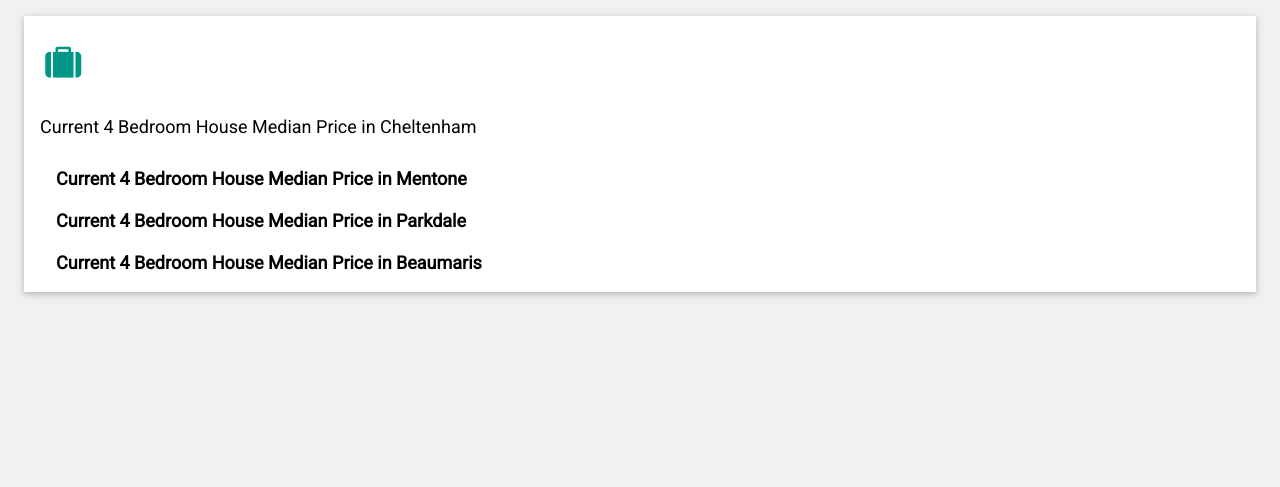
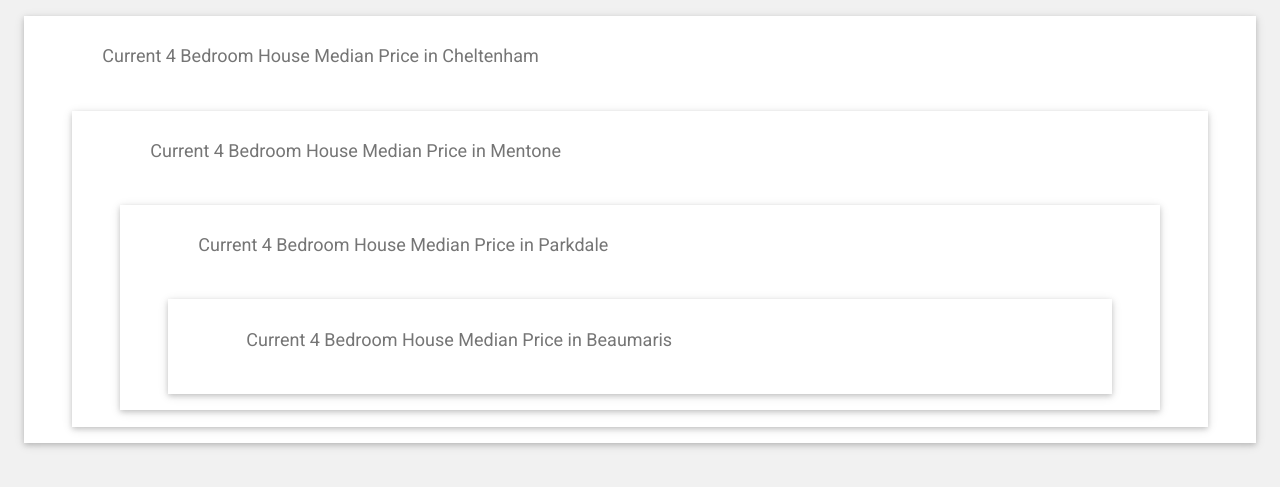
Before and after one commit to benjaminwillett/houseprices, a Flask app: page / in a window 1280 px wide. Shown: the top 487 px of the page. Run offline with Flask 2, Linux system fonts and the light colour scheme; parts of the project's set-up code (start-up, migrations or seed data) failed here and were passed over.

Commit message:
make it better

```diff
--- a/templates/main.html
+++ b/templates/main.html
@@ -20,28 +20,49 @@
        <div class="w3-container">
 
          <div class="w3-container w3-card-2 w3-white w3-margin-bottom">
-        <h2 class="w3-text-grey w3-padding-16"><i class="fa fa-suitcase fa-fw w3-margin-right w3-xxlarge w3-text-teal"></i><H5>Current 4 Bedroom House Median Price in Cheltenham</H5>
+        <h5 class="w3-text-grey w3-padding-16"><i class="fa fa-house fa-fw w3-margin-right w3-xxlarge w3-text-teal"></i>Current 4 Bedroom House Median Price in Cheltenham</H5>
 <div class="w3-container"><p><b>{% for each in REFINEDCHELT %}
     {{ each }}</b> Price has changed by {{ CHANGE }}</p>
 
 {% endfor %}
 
-<H5>Current 4 Bedroom House Median Price in Mentone</H5>
-<p><b>{% for each in REFINEDMENT %}
+       <div class="w3-container">
+
+         <div class="w3-container w3-card-2 w3-white w3-margin-bottom">
+        <h5 class="w3-text-grey w3-padding-16"><i class="fa fa-house fa-fw w3-margin-right w3-xxlarge w3-text-teal"></i>Current 4 Bedroom House Median Price in Mentone</H5>
+<div class="w3-container"><p><b>{% for each in REFINEDMENT %}
     {{ each }}</b></p>
 
 {% endfor %}
 
-<H5>Current 4 Bedroom House Median Price in Parkdale</H5>
-<p><b>{% for each in REFINEDPARK %}
+<div class="w3-container">
+
+         <div class="w3-container w3-card-2 w3-white w3-margin-bottom">
+        <h5 class="w3-text-grey w3-padding-16"><i class="fa fa-house fa-fw w3-margin-right w3-xxlarge w3-text-teal"></i>Current 4 Bedroom House Median Price in Parkdale</H5>
+<div class="w3-container"><p><b>{% for each in REFINEDPARK %}
     {{ each }}</b></p>
 
 {% endfor %}
 
-<H5>Current 4 Bedroom House Median Price in Beaumaris</H5>
-<p><b>{% for each in REFINEDBEAU %}
+<div class="w3-container">
+
+         <div class="w3-container w3-card-2 w3-white w3-margin-bottom">
+        <h5 class="w3-text-grey w3-padding-16"><i class="fa fa-house fa-fw w3-margin-right w3-xxlarge w3-text-teal"></i>Current 4 Bedroom House Median Price in Beaumaris</H5>
+<div class="w3-container"><p><b>{% for each in REFINEDBEAU %}
     {{ each }}</b></p>
 
 {% endfor %}
   </div>
 </div>
+</div>
+</div>
+         </div>
+</div>
+</div>
+         </div>
+       </div>
+</div>
+         </div>
+       </div>
+  </div>
+</div>
```
